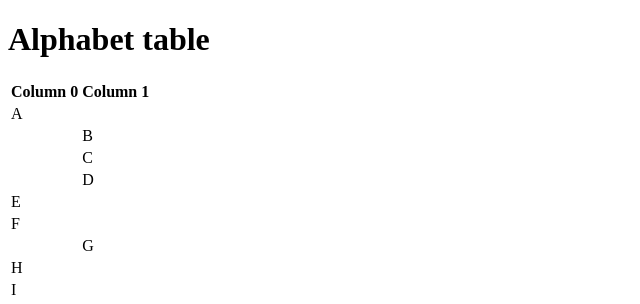
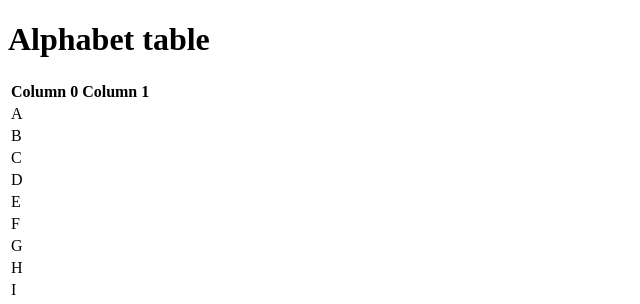
Before and after one commit to comp426-2022-spring/a00-Ysaid1, a website: page index.html in a window 1280 px wide. Shown: the top 304 px of the page, without its empty margins (0-640 px from the left). Drawn offline with Linux system fonts and the light colour scheme.

Commit message:
added index.html

```diff
--- a/index.html
+++ b/index.html
@@ -19,13 +19,13 @@
                     <td>A</td><td></td>
   					</tr>
   					<tr>
-    				<td></td><td>B</td>
+    				<td>B</td><td></td>
   					</tr>
   					<tr>
-    				<td></td><td>C</td>
+    				<td>C</td><td></td>
   					</tr>
   					<tr>
-    				<td></td><td>D</td>
+    				<td>D</td><td></td>
   					</tr>
   					<tr>
     				<td>E</td><td></td>
@@ -34,7 +34,7 @@
     				<td>F</td><td></td>
   					</tr>
   					<tr>
-    				<td></td><td>G</td>
+    				<td>G</td><td></td>
   					</tr>
   					<tr>
                     <td>H</td><td></td>
```
